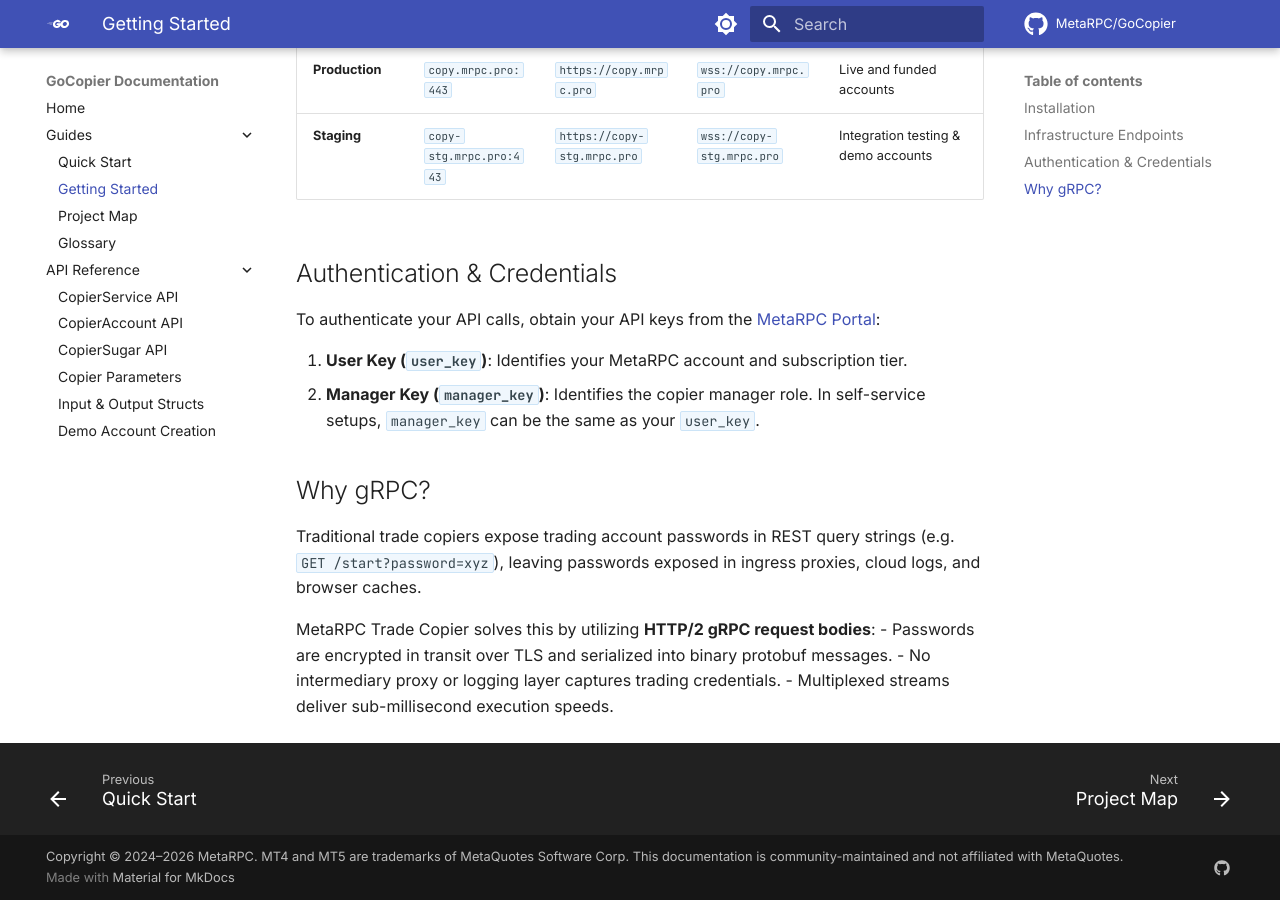
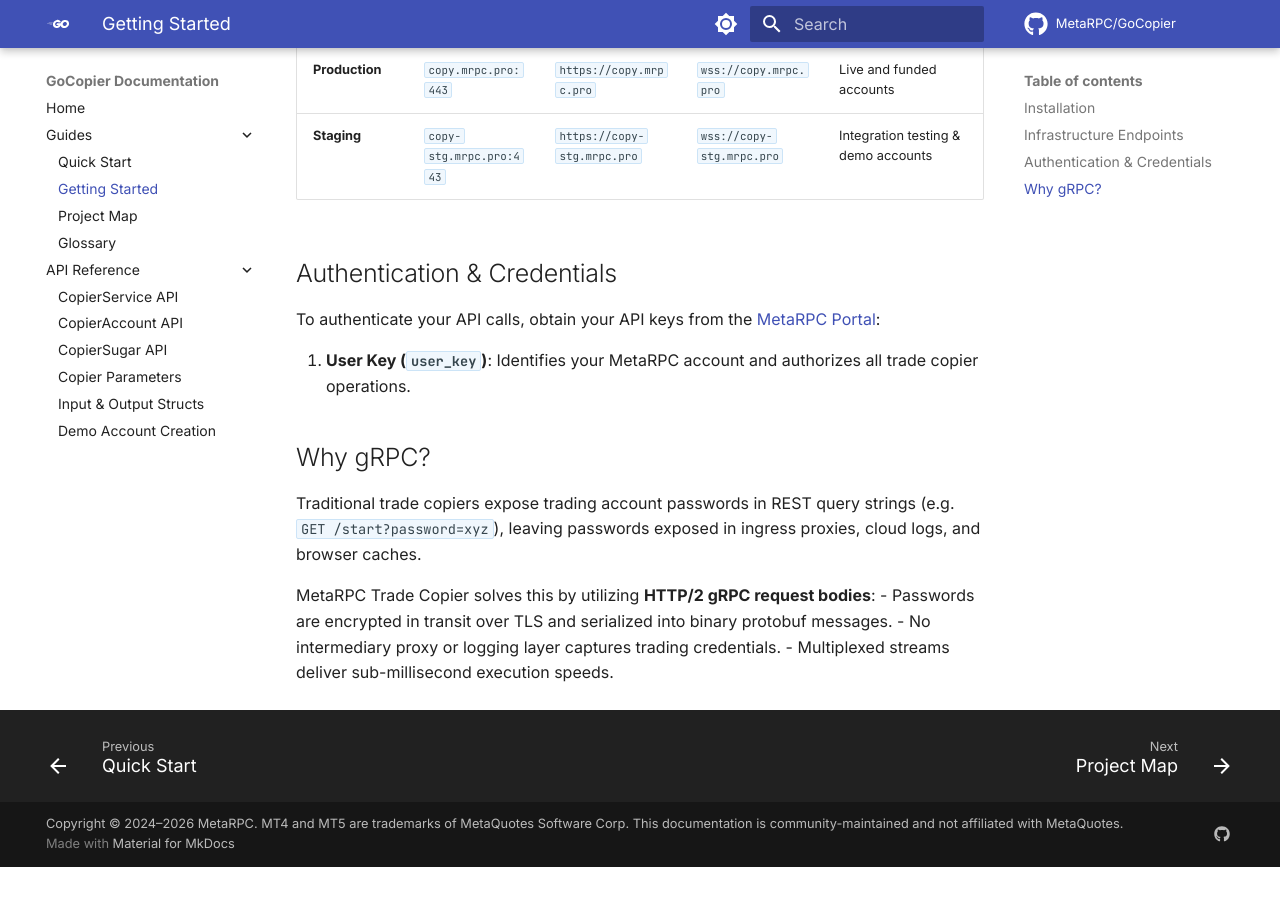
Before and after one commit to MetaRPC/GoCopier, an MkDocs documentation site: the page built from docs/All_Guides/GETTING_STARTED.md, in a window 1280 px wide and 900 px high, scrolled down 559 px. Built offline with MkDocs 1.6.1 and Material for MkDocs 9.7.7, drawn with Linux system fonts in a browser that asks for light colours; comment, search, counter and statistics services are not loaded; after the commit the page ends 1426 px from its top, so only the background shows below that.

Commit message:
refactor(sdk): remove managerKey from required parameters, examples, and docs

```diff
--- a/docs/All_Guides/GETTING_STARTED.md
+++ b/docs/All_Guides/GETTING_STARTED.md
@@ -23,8 +23,7 @@
 
 To authenticate your API calls, obtain your API keys from the [MetaRPC Portal](https://mrpc.pro/portal):
 
-1. **User Key (`user_key`)**: Identifies your MetaRPC account and subscription tier.
-2. **Manager Key (`manager_key`)**: Identifies the copier manager role. In self-service setups, `manager_key` can be the same as your `user_key`.
+1. **User Key (`user_key`)**: Identifies your MetaRPC account and authorizes all trade copier operations.
 
 ## Why gRPC?
 
```
Also changed, not shown: docs/API_Reference/CopierAccount.md (+1 -2 lines), docs/API_Reference/CopierSugar.md (+1 -1 lines), docs/API_Reference/Copier_Parameters.md (+0 -1 lines), docs/API_Reference/Input_Output_Structs.md (+1 -1 lines), docs/All_Guides/Your_First_Project.md (+1 -2 lines), site/API_Reference/CopierAccount/index.html, site/API_Reference/CopierSugar/index.html, site/API_Reference/Copier_Parameters/index.html, site/API_Reference/Input_Output_Structs/index.html, site/All_Guides/GETTING_STARTED/index.html, site/All_Guides/Your_First_Project/index.html, site/search/search_index.json, site/sitemap.xml, 6 other files.
